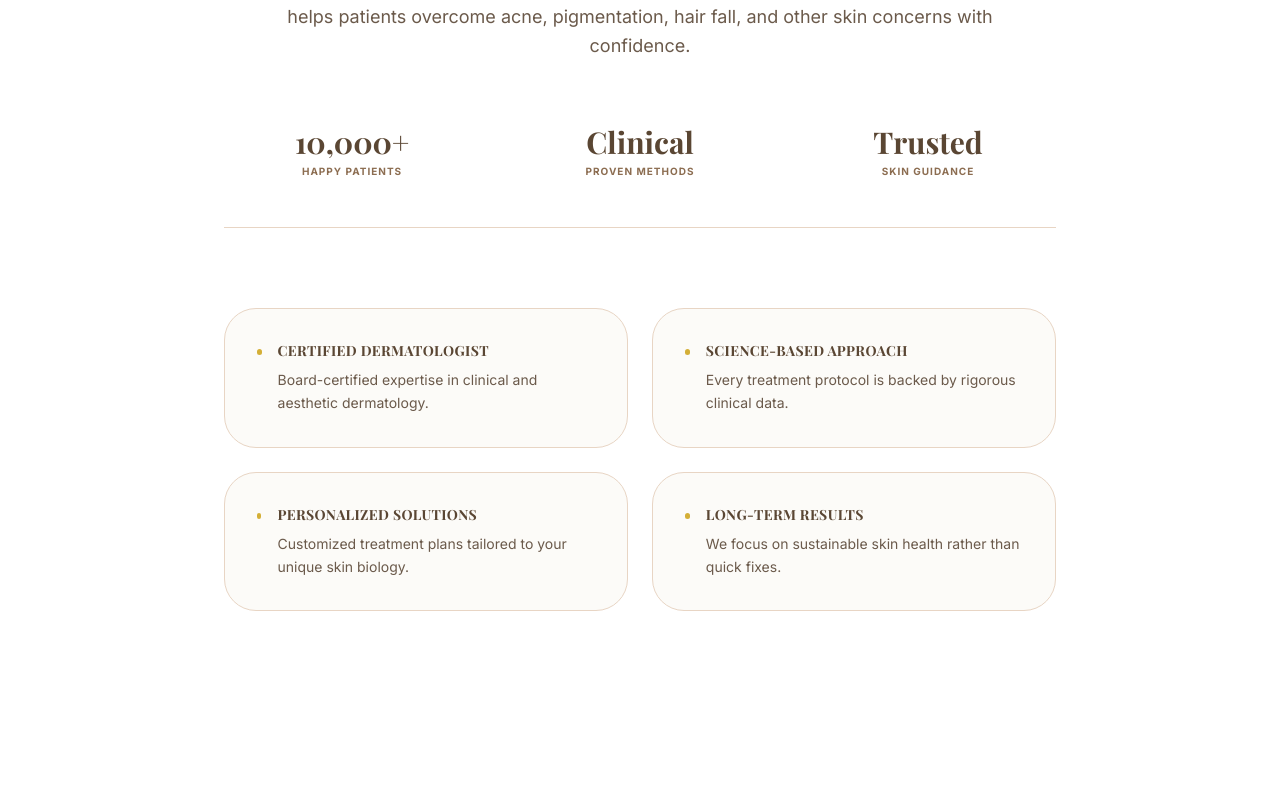
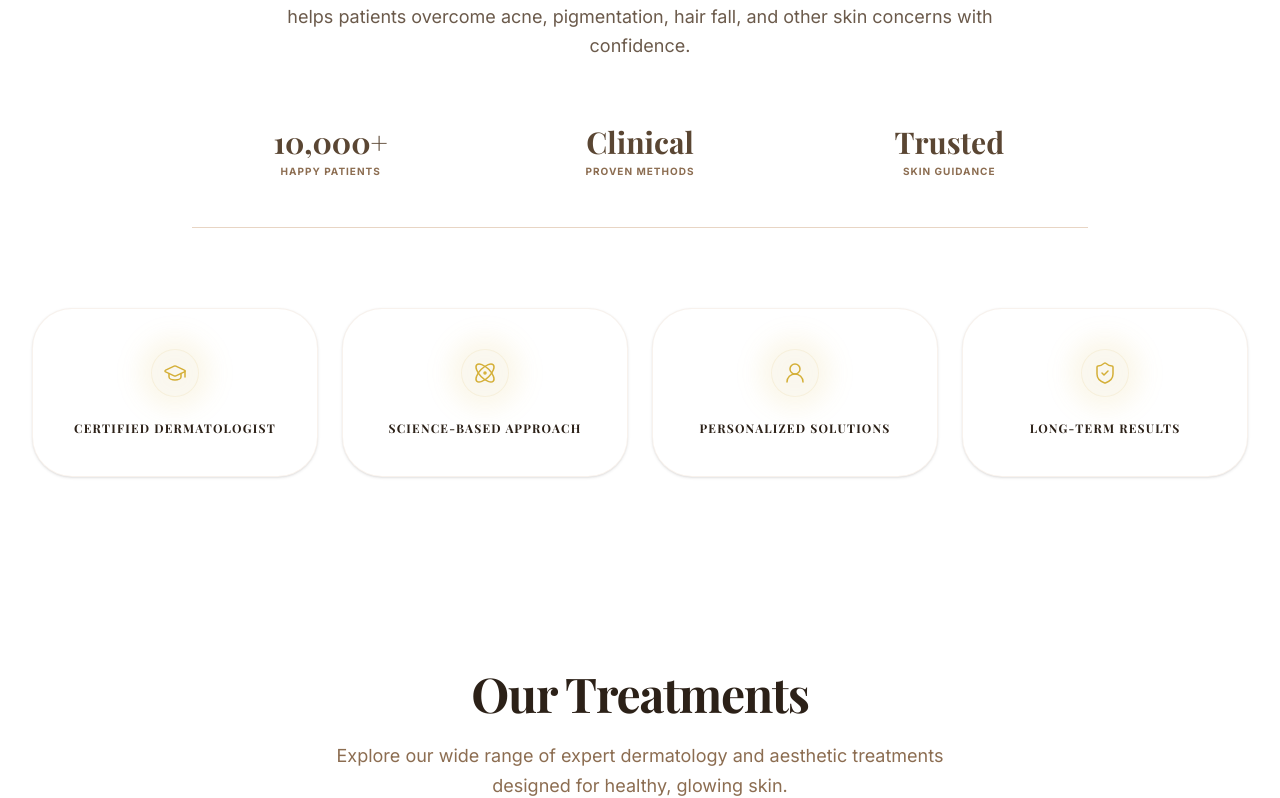
Before and after one commit to trilokjhaak47-cell/Shifa-Yadav---skin-care, a Next.js app: page / in a window 1280 px wide. Shown: the part 1225-2023 px from the top of the page. Built offline with nearby package versions, Linux system fonts and the light colour scheme; a web font is replaced by a local one.

Commit message:
feat: Enhance About section with icons and update Service title
Introduce icons to the About section's trust points for better visual representation. Also, refine the heading for the Services section from "Treatment Categories" to "Our Treatments" for clearer communication.

```diff
--- a/components/About.tsx
+++ b/components/About.tsx
@@ -2,13 +2,26 @@
 
 import React from 'react';
 import { motion } from 'motion/react';
+import { GraduationCap, Atom, UserRound, ShieldCheck } from 'lucide-react';
 
 const About = () => {
   const trustPoints = [
-    { title: "Certified Dermatologist", desc: "Board-certified expertise in clinical and aesthetic dermatology." },
-    { title: "Science-Based Approach", desc: "Every treatment protocol is backed by rigorous clinical data." },
-    { title: "Personalized Solutions", desc: "Customized treatment plans tailored to your unique skin biology." },
-    { title: "Long-Term Results", desc: "We focus on sustainable skin health rather than quick fixes." }
+    {
+      title: "Certified Dermatologist",
+      icon: GraduationCap
+    },
+    {
+      title: "Science-Based Approach",
+      icon: Atom
+    },
+    {
+      title: "Personalized Solutions",
+      icon: UserRound
+    },
+    {
+      title: "Long-Term Results",
+      icon: ShieldCheck
+    }
   ];
 
   const stats = [
@@ -22,12 +35,12 @@ const About = () => {
       {/* Background soft shapes */}
       <div className="absolute top-[10%] left-[-10%] w-[500px] h-[500px] bg-brand-cream/30 rounded-full blur-3xl -z-10" />
 
-      <div className="max-w-4xl mx-auto px-4 sm:px-6 lg:px-8 text-center">
+      <div className="max-w-7xl mx-auto px-4 sm:px-6 lg:px-8 text-center">
         <motion.div
           initial={{ opacity: 0, y: 20 }}
           whileInView={{ opacity: 1, y: 0 }}
           viewport={{ once: true }}
-          className="mb-16"
+          className="mb-16 max-w-4xl mx-auto"
         >
           <p className="text-brand-gold font-bold tracking-[.3em] uppercase text-[10px] mb-4">The Expert Behind Your Glow</p>
           <h2 className="text-4xl md:text-5xl font-serif font-bold text-brand-dark mb-6 leading-tight">
@@ -48,7 +61,7 @@ const About = () => {
           whileInView={{ opacity: 1, y: 0 }}
           viewport={{ once: true }}
           transition={{ delay: 0.2 }}
-          className="grid grid-cols-1 md:grid-cols-3 gap-8 mb-20 border-b border-brand-sand pb-12"
+          className="grid grid-cols-1 md:grid-cols-3 gap-8 mb-20 border-b border-brand-sand pb-12 max-w-4xl mx-auto"
         >
           {stats.map((stat, i) => (
             <div key={i} className="flex flex-col items-center">
@@ -59,7 +72,7 @@ const About = () => {
         </motion.div>
 
         {/* Trust Points Grid */}
-        <div className="grid grid-cols-1 md:grid-cols-2 gap-6 text-left">
+        <div className="grid grid-cols-2 lg:grid-cols-4 gap-4 md:gap-6">
           {trustPoints.map((point, i) => (
             <motion.div
               key={i}
@@ -67,15 +80,18 @@ const About = () => {
               whileInView={{ opacity: 1, scale: 1 }}
               viewport={{ once: true }}
               transition={{ delay: i * 0.1 + 0.3 }}
-              className="p-8 rounded-[2rem] bg-brand-cream/50 border border-brand-sand transition-all hover:border-brand-gold/30 hover:bg-white hover:shadow-xl hover:shadow-brand-sand/30 group"
+              whileHover={{ y: -10 }}
+              className="p-8 md:p-10 rounded-[2.5rem] bg-white border border-brand-sand/30 shadow-sm transition-all hover:shadow-2xl hover:shadow-brand-sand/30 group flex flex-col items-center text-center h-full"
             >
-              <div className="flex items-start gap-4">
-                <div className="w-1.5 h-1.5 bg-brand-gold rounded-full mt-2 group-hover:scale-150 transition-transform" />
-                <div>
-                  <h4 className="font-bold text-brand-brown mb-2 uppercase tracking-wide text-sm">{point.title}</h4>
-                  <p className="text-sm text-brand-text-light leading-relaxed">{point.desc}</p>
+              <div className="mb-6 relative">
+                <div className="absolute inset-0 bg-brand-gold/10 rounded-full scale-150 blur-sm group-hover:bg-brand-gold/20 transition-colors" />
+                <div className="relative w-12 h-12 rounded-full bg-brand-cream/50 flex items-center justify-center text-brand-gold border border-brand-gold/10">
+                  <point.icon size={24} strokeWidth={1.5} />
                 </div>
               </div>
+              <h4 className="font-bold text-brand-dark uppercase tracking-widest text-[10px] md:text-xs leading-tight">
+                {point.title}
+              </h4>
             </motion.div>
           ))}
         </div>
--- a/components/Services.tsx
+++ b/components/Services.tsx
@@ -47,7 +47,7 @@ const Services = () => {
           viewport={{ once: true }}
           className="text-4xl md:text-5xl font-serif font-bold text-brand-dark mb-6 tracking-tight"
         >
-          Treatment Categories
+          Our Treatments
         </motion.h2>
         <motion.p
           initial={{ opacity: 0, y: 20 }}
```
